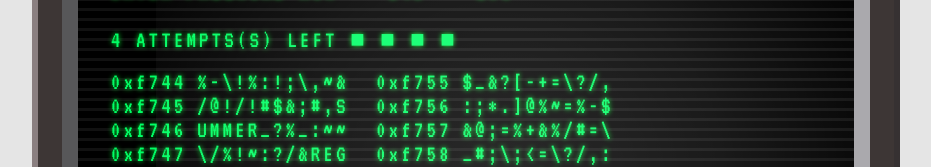
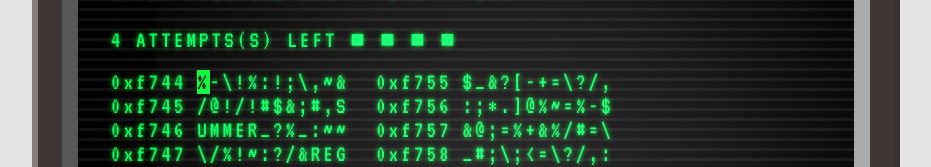
Before and after one commit to kabouras/terminal-hacking, a Vue app: page / in a window 1280 px wide. Shown: the part 236-403 px from the top of the page, without its empty margins (174-1105 px from the left). Built offline with nearby package versions, Linux system fonts and the light colour scheme; what vue-fragment would draw is missing.

Commit message:
cleanup logs

```diff
--- a/src/components/ColumnItem.vue
+++ b/src/components/ColumnItem.vue
@@ -4,15 +4,16 @@
       v-for="(val, idx) in node.valList"
       :key="val.charIndex"
       v-html="`${val.char}&#8203;`"
-      :title="`char_${val.charIndex}`"
+      :title="`char_${val.charIndex} -- node.charIndex ${selected.charIndex} val.charIndex ${val.charIndex}`"
       :id="`char_${val.charIndex}`"
       :tabindex="node.key"
-      :class="{active: (isActive && (node.type !== 'filler' || node.type === 'filler' && node.charIndex === val.charIndex))}"
+      :class="{active: (isActive && (node.type !== 'filler' || (node.type === 'filler' && selected.charIndex === val.charIndex)))}"
       :data-key="node.key"
-      v-on:keyup.enter="($evt) => handleSelect($evt, 'select',  { node, nodeIdx: idx, charIndex: val.charIndex })"
+      @keyup.space="($evt) => handleSelect($evt, 'select',  { node, nodeIdx: idx, charIndex: val.charIndex })"
+      @keyup.enter="($evt) => handleSelect($evt, 'select',  { node, nodeIdx: idx, charIndex: val.charIndex })"
       @dblclick.stop="($evt) => handleSelect($evt, 'select', { node, nodeIdx: idx, charIndex: val.charIndex })"
       @focus.stop="($evt) => handleSelect($evt, 'focus', { node, nodeIdx: idx, charIndex: val.charIndex })"
-      class="char-span text-btn"
+      class="char-span noSelect text-btn"
     />
   </span>
 </template>
--- a/src/components/GameBoard.vue
+++ b/src/components/GameBoard.vue
@@ -220,22 +220,27 @@ export default {
         val,
       });
     },
-    applyDomEvents() {
-      let self = this;
-
-      this.origKeyDown = document.onkeydown;
-      document.onkeydown = function ($evt) {
+    handleKeyEvents($evt) {
       $evt.preventDefault();
 
-        const { charIndex, key, type } = self.selected;
-        const lastKeyIdx = self.lastRightIdx;
-        const lastCharIdx = self.nodeList[self.lastRightIdx].valList[self.nodeList[self.lastRightIdx].valList.length-1].charIndex;
+      const { charIndex, key, type } = this.selected;
+      const lastKeyIdx = this.lastRightIdx;
+      const lastCharIdx = this.nodeList[this.lastRightIdx].valList[this.nodeList[this.lastRightIdx].valList.length-1].charIndex;
 
-        let domIdSelector = '';
+      let domIdSelector = null;
+
+      console.log($evt)
+
+      let keyType = $evt.key;
+
+      if(keyType === 'Tab') {
+        keyType = $evt.shiftKey ? 'ArrowLeft' : 'ArrowRight'
+      }
+
 
       try {
-          switch ($evt.keyCode) {
-            case 37:
+        switch (keyType) {
+          case 'ArrowLeft':
             //left
             console.log('=====LEFT KEY')
 
@@ -243,7 +248,7 @@ export default {
               if(key === 0) {
                 domIdSelector = lastCharIdx;
               } else {
-                  let nexCharIndex = self.nodeList[key - 1].valList[self.nodeList[key - 1].valList.length - 1].charIndex;
+                let nexCharIndex = this.nodeList[key - 1].valList[this.nodeList[key - 1].valList.length - 1].charIndex;
                 domIdSelector = nexCharIndex;
               }
             } else {
@@ -254,24 +259,25 @@ export default {
               }
             }
             break;
-            case 38: {
+          case 'a':
+          case 'ArrowUp': {
             //up
             console.log('=====UP KEY')
-              let nexCharIndex = charIndex - self.colCount;
+            let nexCharIndex = charIndex - this.colCount;
             if(nexCharIndex < 0) {
               nexCharIndex = lastCharIdx + 1 + nexCharIndex;
             }
             domIdSelector = nexCharIndex;
             break;
           }
-            case 39: {
+          case 'ArrowRight': {
             //right
             console.log('=====RIGHT KEY')
             if(type === 'word') {
               if(key === lastKeyIdx) {
                 domIdSelector = 0;
               } else {
-                  let nexCharIndex = self.nodeList[key + 1].valList[0].charIndex;
+                let nexCharIndex = this.nodeList[key + 1].valList[0].charIndex;
                 domIdSelector = nexCharIndex;
               }
             } else {
@@ -283,10 +289,11 @@ export default {
             }
             break;
           }
-            case 40: {
+          case 'z':
+          case 'ArrowDown': {
             //down
             console.log('=====DOWN KEY')
-              let nexCharIndex = charIndex + self.colCount;
+            let nexCharIndex = charIndex + this.colCount;
             if(nexCharIndex > lastCharIdx) {
               nexCharIndex = (nexCharIndex - lastCharIdx) - 1;
             }
@@ -295,14 +302,14 @@ export default {
             break;
           }
         }
-          if(domIdSelector) {
+        if(domIdSelector != null) {
           console.log('about to focus', domIdSelector)
           document.getElementById(`char_${domIdSelector}`).focus();
         }
       } catch (e) {
         console.log(e);
       }
-      };
+
     },
     onSelect({ command, node, nodeIdx, charIndex}) {
       try {
@@ -312,15 +319,6 @@ export default {
           val,
           valList
         } = node;
-
-        console.log('onSelect',
-          key,
-          type,
-          val,
-          valList,
-          nodeIdx,
-          charIndex
-        );
 
         this.selected = {
           ...this.selected,
@@ -422,11 +420,10 @@ export default {
       "nodeIdx": 0,
       "charIndex": 0
     }
-
-    this.applyDomEvents();
+    window.addEventListener('keydown', this.handleKeyEvents)
   },
   destroyed() {
-    // document.onkeydown = this.origKeyDown;
+    window.removeEventListener('keydown', this.handleKeyEvents);
   },
 };
 </script>
@@ -560,4 +557,14 @@ export default {
 .right {
   width: 180px;
 }
+
+.noSelect {
+  -webkit-touch-callout: none;
+  -webkit-user-select: none;
+  -khtml-user-select: none;
+  -moz-user-select: none;
+  -ms-user-select: none;
+  user-select: none;
+  -webkit-tap-highlight-color: transparent;
+}
 </style>
```
Lines whose indentation alone changed are shown as unchanged.
